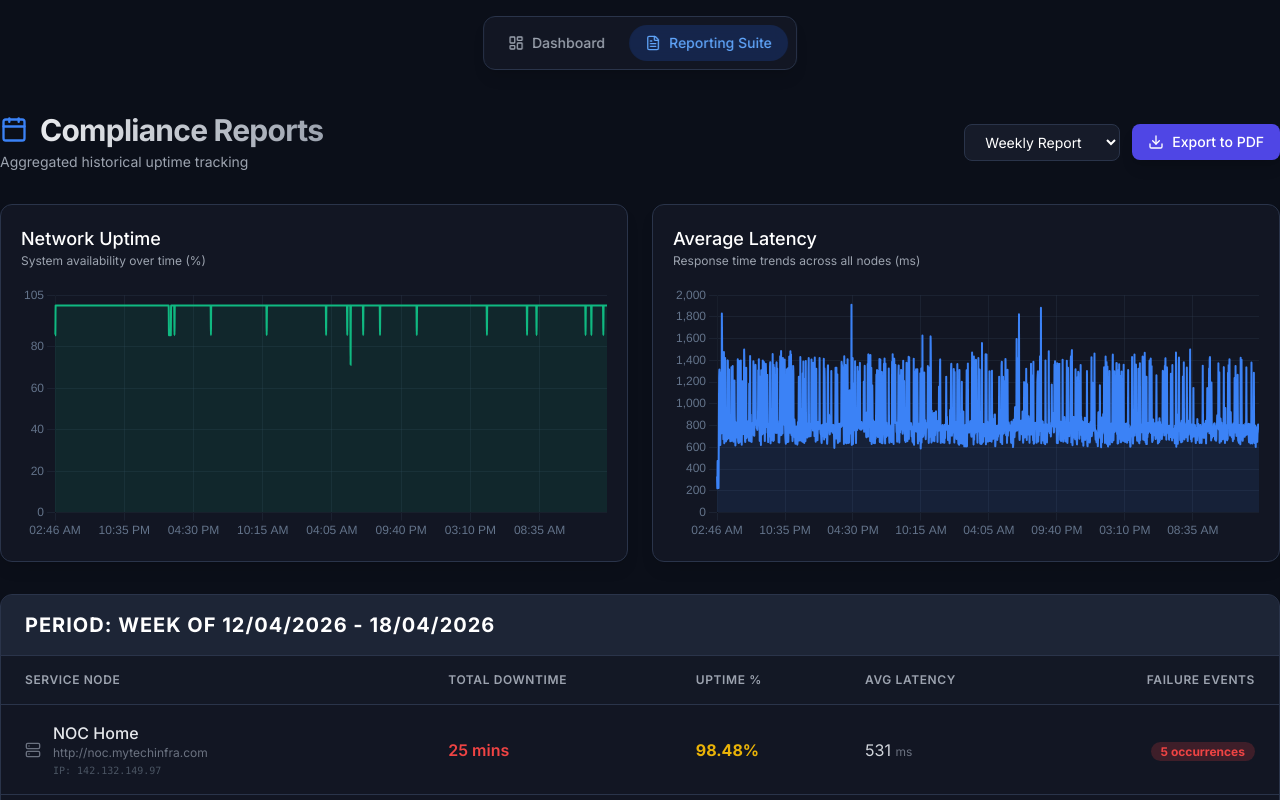
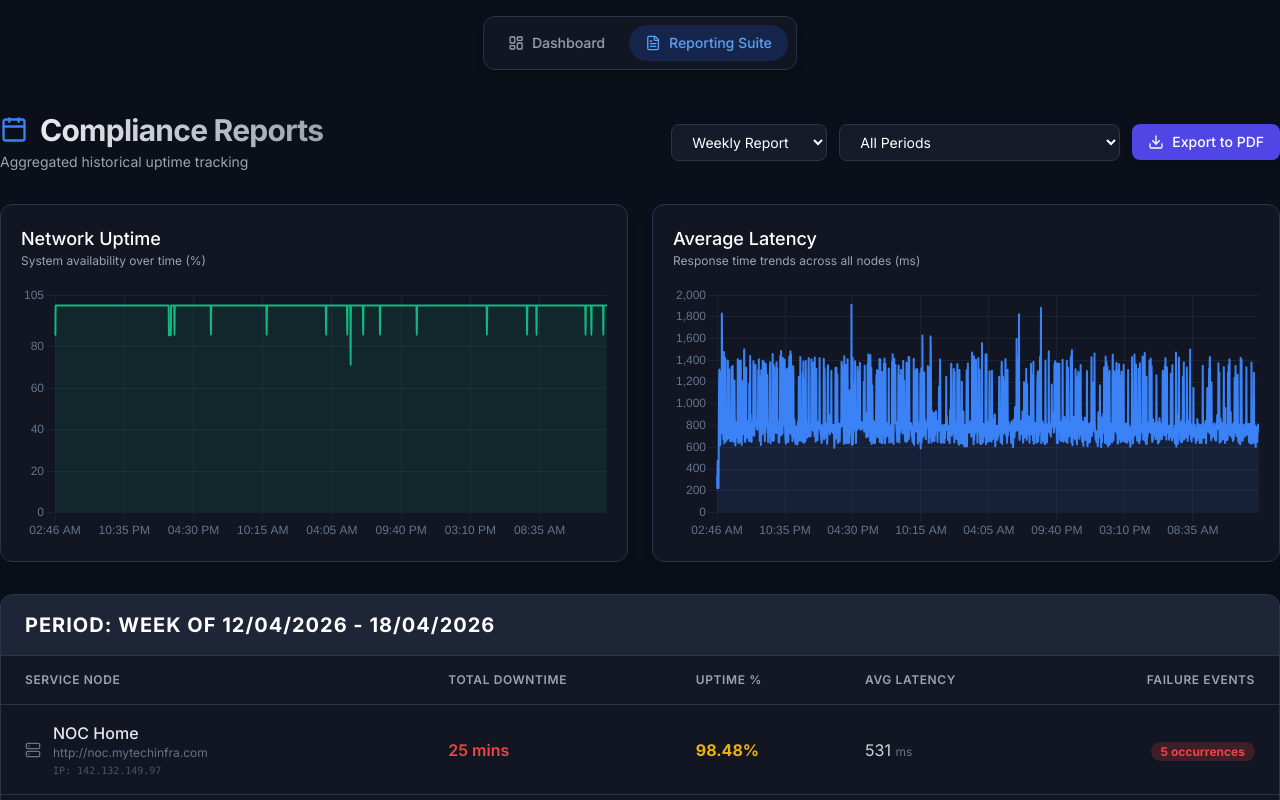
Before and after one commit to Viishnu07/NOC-Monitoring, a React (Vite) app: page / in a window 1280 px wide. Both pictures are taken after a click on the button "Reporting Suite". Shown: the top 800 px of the page. Built offline with nearby package versions, Linux system fonts and the light colour scheme.

Commit message:
Updating PDF reporting views

```diff
--- a/src/components/ReportView.jsx
+++ b/src/components/ReportView.jsx
@@ -7,6 +7,7 @@ import ReportChart from './ReportChart';
 export default function ReportView({ historyData }) {
   const reportRef = useRef();
   const [reportType, setReportType] = useState('weekly');
+  const [selectedPeriod, setSelectedPeriod] = useState('All');
 
   if (!historyData || historyData.length === 0) {
     return <div className="p-8 text-center text-gray-500">No historical data available for reporting.</div>;
@@ -81,7 +82,11 @@ export default function ReportView({ historyData }) {
     });
   };
 
-  const reportGroups = processReportData();
+  const allGroups = processReportData();
+  const availablePeriods = ['All', ...allGroups.map(g => g.period)];
+  const reportGroups = selectedPeriod === 'All'
+    ? allGroups
+    : allGroups.filter(g => g.period === selectedPeriod);
 
   const exportPDF = () => {
     const doc = new jsPDF();
@@ -259,8 +264,9 @@ export default function ReportView({ historyData }) {
            doc.setFontSize(8);
            doc.setTextColor(40, 40, 40);
 
-           // Split text to fit page width
-           const splitLog = doc.splitTextToSize(tLog.log, 180);
+           // Split text to fit page width, respecting newlines
+           const rawLines = (tLog.log || "").split('\n');
+           const splitLog = doc.splitTextToSize(rawLines, 180);
 
            // Check if block fits on page, else add page
            const logHeight = splitLog.length * 3.5;
@@ -309,11 +315,21 @@ export default function ReportView({ historyData }) {
         <div className="flex gap-3 items-center" data-html2canvas-ignore>
            <select
              value={reportType}
-             onChange={(e) => setReportType(e.target.value)}
+             onChange={(e) => { setReportType(e.target.value); setSelectedPeriod('All'); }}
              className="bg-card text-white border border-border rounded-lg px-4 py-2 text-sm focus:outline-none focus:border-blue-500"
            >
              <option value="weekly">Weekly Report</option>
              <option value="monthly">Monthly Report</option>
+           </select>
+
+           <select
+             value={selectedPeriod}
+             onChange={(e) => setSelectedPeriod(e.target.value)}
+             className="bg-card text-white border border-border rounded-lg px-4 py-2 text-sm focus:outline-none focus:border-blue-500"
+           >
+             {availablePeriods.map(period => (
+               <option key={period} value={period}>{period === 'All' ? 'All Periods' : period}</option>
+             ))}
            </select>
 
            <button
@@ -394,6 +410,34 @@ export default function ReportView({ historyData }) {
               </div>
             </div>
           ))}
+
+          {/* Show Triage/MTR Logs in the UI as well */}
+          {reportGroups.some(g => g.nodes.some(n => n.outages.some(o => o.triageOutput))) && (
+            <div className="glass-card mt-8 overflow-hidden">
+               <div className="bg-border/50 px-6 py-4 border-b border-border flex items-center gap-2">
+                 <AlertTriangle size={20} className="text-danger" />
+                 <h2 className="text-xl font-bold text-white uppercase tracking-wider">
+                   Automated Triage Details (MTR Logs)
+                 </h2>
+               </div>
+               <div className="p-6 space-y-6 max-h-[800px] overflow-y-auto">
+                  {reportGroups.map(group =>
+                     group.nodes.map(node =>
+                        node.outages.filter(o => o.triageOutput).map((outage, idx) => (
+                           <div key={`${group.period}-${node.name}-${idx}`} className="bg-black/30 rounded-lg p-4 border border-white/5">
+                              <div className="text-danger font-bold mb-2 text-sm">
+                                [{new Date(outage.timestamp).toLocaleString()}] {node.name}
+                              </div>
+                              <pre className="text-[10px] sm:text-xs text-gray-300 font-mono whitespace-pre-wrap overflow-x-auto">
+                                {outage.triageOutput}
+                              </pre>
+                           </div>
+                        ))
+                     )
+                  )}
+               </div>
+            </div>
+          )}
         </div>
       )}
     </div>
```
